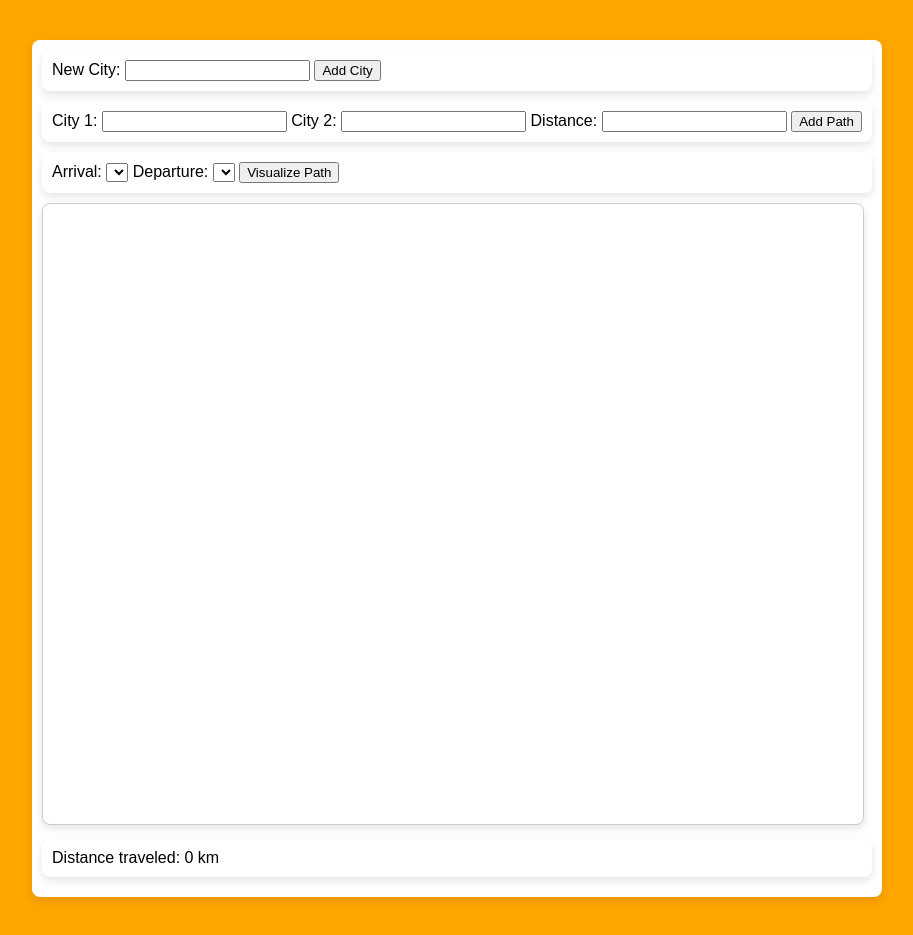
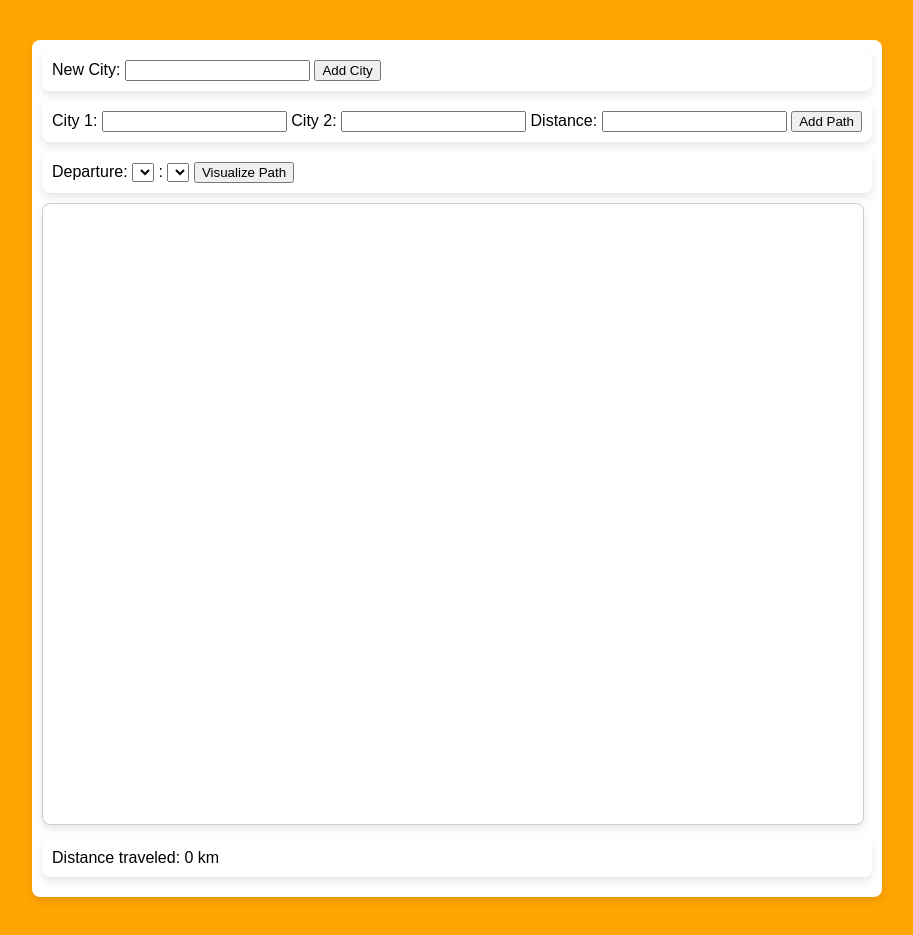
Before and after one commit to Tusharraj2002/bus_route_visualiser, a plain HTML site: page index.html in a window 1280 px wide. Shown: the whole page, without its empty margins (183-1096 px from the left). Drawn offline with Linux system fonts and the light colour scheme.

Commit message:
Update index.html

```diff
--- a/index.html
+++ b/index.html
@@ -23,10 +23,10 @@
             <button id="add-edge">Add Path</button>
         </div>
         <div>
-            <label for="start-city">Arrival:</label>
+            <label for="start-city">Departure:</label>
             <select id="start-city"></select>
-            <label for="end-city">Departure:</label>
-            <select id="end-city"></select>
+            <label for="end-city">:</label>
+            <select id="end-city">Arrival</select>
             <button id="visualize-path">Visualize Path</button>
         </div>
         <canvas id="map"></canvas>
```
